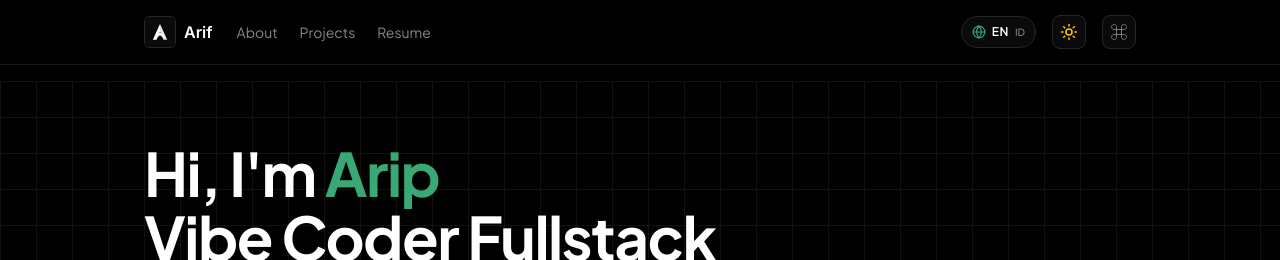
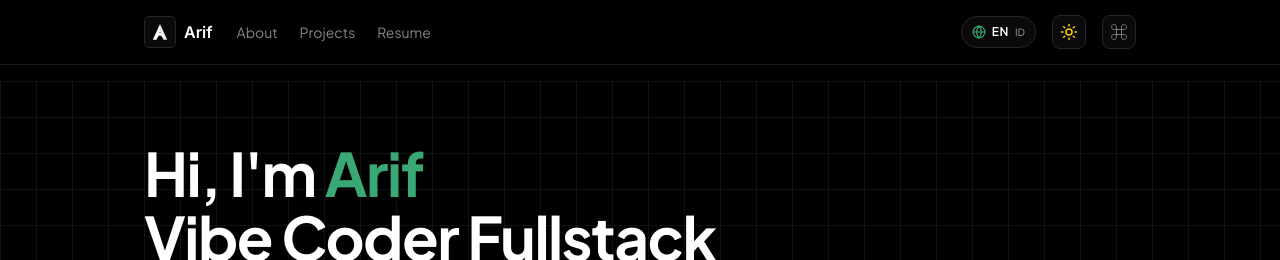
Before and after one commit to denaripp/portofolio-new, a Next.js app: page / in a window 1280 px wide. Shown: the top 260 px of the page. Built offline with nearby package versions, Linux system fonts and the light colour scheme.

Commit message:
fix(hero): update highlight name from Arip to Arif

```diff
--- a/src/data/portfolio.ts
+++ b/src/data/portfolio.ts
@@ -101,7 +101,7 @@ export const portfolioData = {
     role: "Vibe Coder Fullstack",
     secondaryRole: "Full Stack Developer & System Architect",
     heroHeadlinePrefix: "Hi, I'm",
-    heroHighlightName: "Arip",
+    heroHighlightName: "Arif",
     heroTitle: "Vibe Coder Fullstack",
     heroSubheadline:
       "I help teams ship high-velocity products with confidence through AI-augmented fullstack engineering, clean system architecture, and automated testing.",
```
